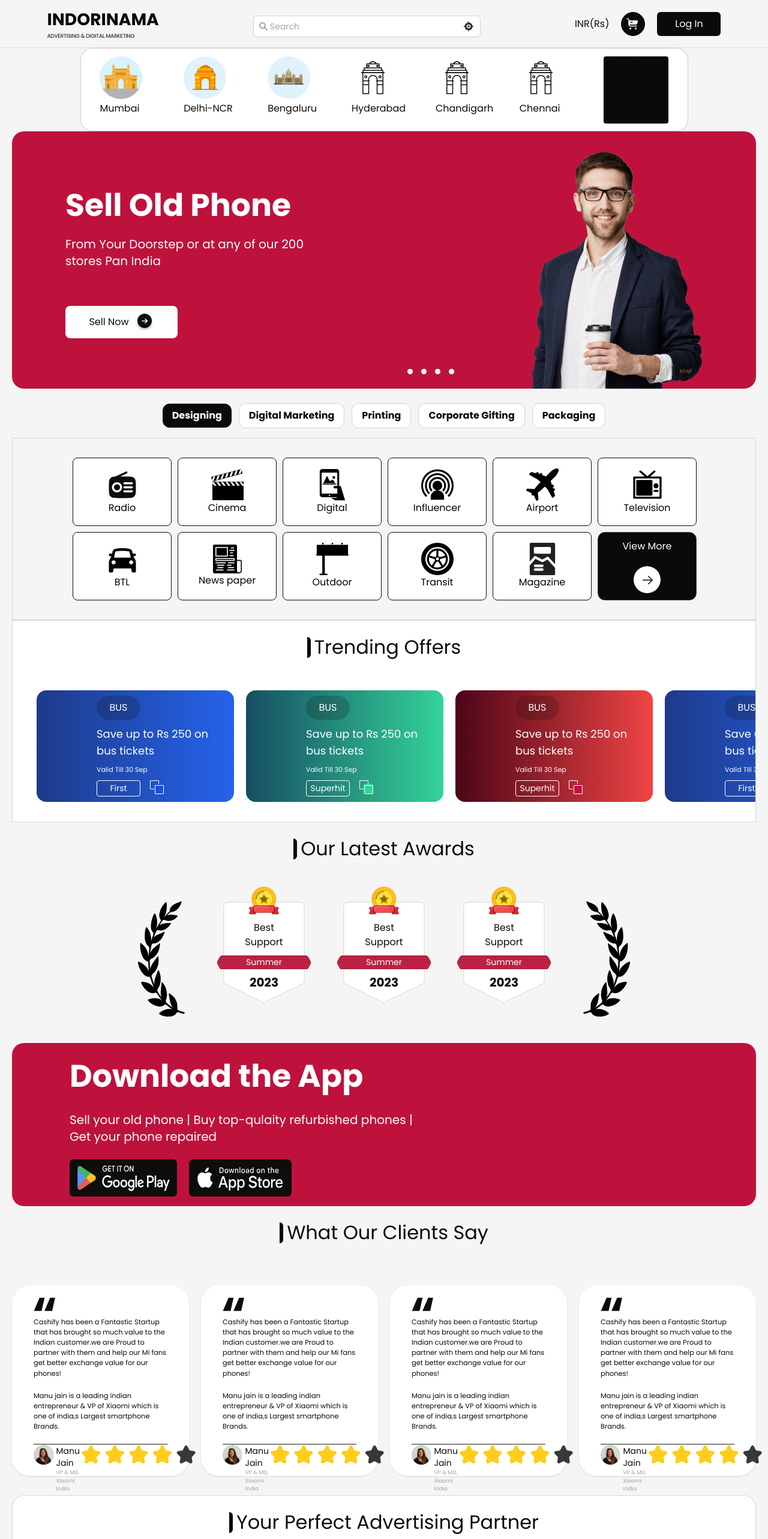
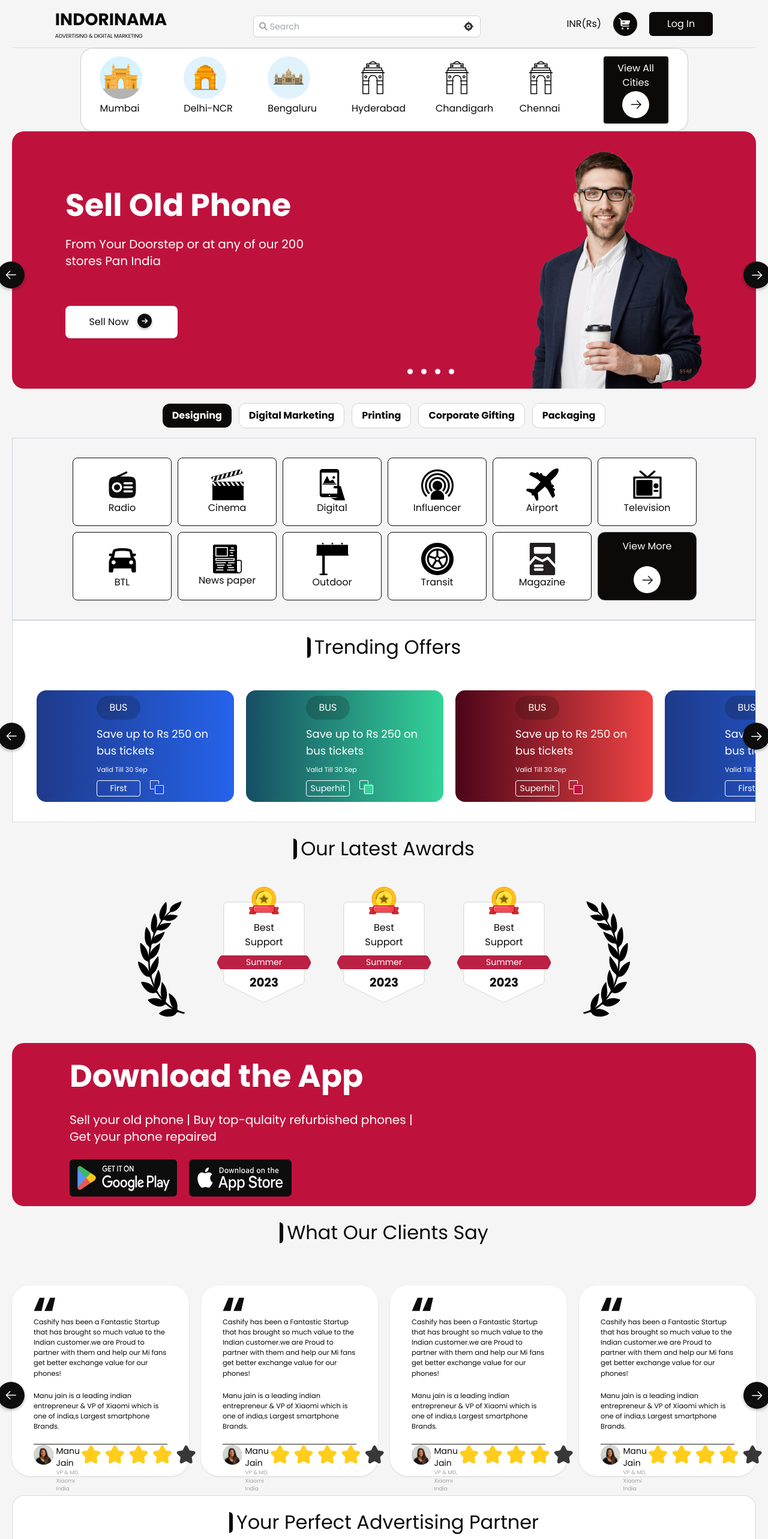
Before and after one commit to angeloilardi/indorinama, a Next.js app: page / in a window 1280 px wide. Shown: the top 2566 px of the page at 60% size. Built offline with nearby package versions, Linux system fonts and the light colour scheme.

Commit message:
general layout tidy up

```diff
--- a/app/page.tsx
+++ b/app/page.tsx
@@ -77,8 +77,9 @@
 export default function Home() {
   return (
     <main className="max-w-[1440px]mx-auto bg-neutral-100">
+      {/* Header */}
       <header>
-        <nav className="flex w-full h-[80px] items-center justify-around border-b border-stone-950 border-opacity-10">
+        <nav className="flex max-w-[1240px] h-[80px] items-center justify-around border-b border-stone-950 border-opacity-10 mx-auto">
           <div>
             <h1 className="text-stone-950 text-[28px] font-semibold font-poppins inline-block">
               INDORINAMA
@@ -129,6 +130,8 @@
           </div>
         </nav>
       </header>
+
+      {/* Cities */}
       <div className="w-[1013px] h-[139px] bg-white rounded-[20px] border border-stone-950 border-opacity-20 flex items-center mx-auto text-stone-950  justify-evenly">
         <div className="w-[108px] h-28 bg-white rounded flex flex-col gap-1">
           <img
@@ -189,13 +192,29 @@
 
           <p>Chennai</p>
         </div>
-        <div className="w-[108px] h-28 bg-stone-950 rounded flex flex-col ">
-          <p>View All Cities</p>
+        <div className=" ">
+          <div className="w-[108px] h-28 bg-stone-950 rounded justify-around flex flex-col items-center py-2">
+            <p className="text-center text-white font-medium">
+              View All Cities
+            </p>
+            <div className="w-[45px] h-[45px] bg-white rounded-full shadow relative">
+              <img
+                src="/images/Arrow - Left.svg"
+                alt=""
+                className="absolute top-1/2 left-1/2 transform -translate-x-1/2 -translate-y-1/2"
+              />
+            </div>
+          </div>
         </div>
       </div>
 
       {/* Sell Old Phone */}
-      <div className="w-[1240px] bg-rose-700 rounded-[20px] flex font-poppins px-[89px] justify-between mx-auto">
+      <div className="max-w-[1240px] bg-rose-700 rounded-[20px] flex font-poppins px-[89px] justify-between mx-auto relative">
+        <img
+          src="/images/back-arrow.svg"
+          alt=""
+          className="absolute -left-7 top-1/2"
+        />
         <div className="flex flex-col justify-center w-[446px]">
           <h3 className=" text-white text-[52px] font-semibold mb-3">
             Sell Old Phone
@@ -221,7 +240,14 @@
           <img src="/images/ellipse-22.svg" alt="" />
         </div>
         <img src="/images/image 14.png" alt="" className="pt-8" />
+        <img
+          src="/images/next-arrow.svg"
+          alt=""
+          className="absolute -right-7 top-1/2"
+        />
       </div>
+
+      {/* Services banner */}
       <div className="mt-6 mb-4 flex justify-center font-poppins gap-3 items-center">
         <button className=" bg-stone-950 rounded-xl text-center text-white text-base font-semibold  px-4 py-2">
           Designing
@@ -243,11 +269,14 @@
 
       {/* Services */}
       <div className="w-[1240px] h-[304px] border border-slate-400 border-opacity-40 mx-auto flex flex-wrap gap-2.5 pl-[100px] items-center py-8">
-        {servicesIcons.map((item) => {
+        {servicesIcons.map((item, i) => {
           return (
-            <div className="flex flex-col rounded-lg border border-stone-950 w-[165px] h-[114px] items-center justify-center bg-white">
+            <div
+              key={i}
+              className="flex flex-col rounded-lg border border-stone-950 w-[165px] h-[114px] items-center justify-center bg-white"
+            >
               <img src={item.icon} alt="" />
-              <p>{item.text}</p>
+              <p className="text-stone-950">{item.text}</p>
             </div>
           );
         })}
@@ -265,6 +294,11 @@
 
       {/* Trending Offers */}
       <div className="w-[1240px] h-[337px] relative bg-white border border-slate-400 border-opacity-40 mx-auto">
+        <img
+          src="/images/back-arrow.svg"
+          alt=""
+          className="absolute -left-7 top-1/2"
+        />
         <div className="mx-auto text-center mt-5 mb-12">
           <div className="w-1.5 h-[35px] bg-stone-950 rounded-tr-md rounded-br-md inline-block mr-1.5 align-middle" />
           <h3 className="inline-block align-middle text-stone-950 text-[32px] font-medium">
@@ -372,21 +406,26 @@
               </div>
             </div>
           </div>
+
+          <img
+            src="/images/next-arrow.svg"
+            alt=""
+            className="absolute -right-7 top-1/2"
+          />
         </div>
       </div>
 
       {/* Our Latest Awards */}
+      <section>
         <div className="mx-auto text-center mt-5 mb-16">
           <div className="w-1.5 h-[35px] bg-stone-950 rounded-tr-md rounded-br-md inline-block mr-1.5 align-middle" />
           <h3 className="inline-block align-middle text-stone-950 text-[32px] font-medium">
             Our Latest Awards
           </h3>
         </div>
-
         <div className="flex max-w-[1240px] relative gap-16 justify-center mx-auto mb-11">
           {/* Award Symbol 1 */}
           <img src="/images/x-338-award-symbol.svg" alt="" />
-
           {/* Award Badge 1 */}
           <div className="flex flex-col bg-[url('/images/vector-1.svg')] w-[136px] h-[170px] items-center bg-contain bg-no-repeat">
             <img
@@ -406,9 +445,7 @@
               2023
             </p>
           </div>
-
           {/* Award Badge 2 */}
-
           <div className="flex flex-col bg-[url('/images/vector-1.svg')] w-[136px] h-[170px] items-center bg-contain bg-no-repeat">
             <img
               src="/images/medal.svg"
@@ -427,9 +464,7 @@
               2023
             </p>
           </div>
-
           {/* Award Badge 3 */}
-
           <div className="flex flex-col bg-[url('/images/vector-1.svg')] w-[136px] h-[170px] items-center bg-contain bg-no-repeat">
             <img
               src="/images/medal.svg"
@@ -448,12 +483,13 @@
               2023
             </p>
           </div>
-
           {/* Award Symbol 2 */}
           <img src="/images/vector.svg" alt="" />
         </div>
+      </section>
 
       {/* Dowmload the app */}
+      <section>
         <div className="w-[1240px] bg-rose-700 rounded-[20px] font-poppins flex flex-col justify-center items-start pl-24 py-4 mx-auto">
           <p className="text-white text-[52px] font-semibold mb-5">
             Download the App
@@ -467,6 +503,7 @@
             <img src="/images/app store.svg" alt="" />
           </div>
         </div>
+      </section>
 
       {/* What our clients say */}
       <section>
@@ -476,8 +513,13 @@
             What Our Clients Say
           </h3>
         </div>
-        <div className="flex max-w-[1240px] mx-auto gap-5">
+        <div className="flex max-w-[1240px] mx-auto gap-5 relative">
           {/* Testimonials */}
+          <img
+            src="/images/back-arrow.svg"
+            alt=""
+            className="absolute -left-7 top-1/2"
+          />
           <div className="w-[294.99px] h-[318px] bg-white rounded-[30px] shadow flex flex-col items-start px-9 py-5">
             <img src="/images/unnamed.svg" alt="" />
             <p className=" text-stone-950 text-[11.4px] font-medium mt-2.5">
@@ -585,6 +627,11 @@
                 className="block ml-auto"
               />
             </div>
+            <img
+              src="/images/next-arrow.svg"
+              alt=""
+              className="absolute -right-7 top-1/2"
+            />
           </div>
         </div>
       </section>
@@ -592,7 +639,7 @@
       {/* Your Perfect Advertising Partner */}
 
       <section className="w-[1240px] h-[429px] bg-white rounded-[20px] border border-slate-400 border-opacity-40 mx-auto mt-8">
-        <div className="mx-auto text-center mt-5 mb-16">
+        <div className="mx-auto text-center mt-5 mb-6">
           <div className="w-1.5 h-[35px] bg-stone-950 rounded-tr-md rounded-br-md inline-block mr-1.5 align-middle" />
           <h3 className="inline-block align-middle text-stone-950 text-[32px] font-medium">
             Your Perfect Advertising Partner
@@ -606,10 +653,13 @@
           the primary goal of assisting our customers in promoting their
           successful brand campaigns.
         </p>
-        <div className="flex gap-5 justify-center">
-          {partnerIcons.map((item) => {
+        <div className="flex gap-5 justify-center my-7">
+          {partnerIcons.map((item, i) => {
             return (
-              <div className="w-[113px] h-[121px] bg-white rounded-md border border-zinc-400 flex flex-col justify-center items-center py-[13px]">
+              <div
+                key={i}
+                className="w-[113px] h-[121px] bg-white rounded-md border border-zinc-400 flex flex-col justify-center items-center py-[13px]"
+              >
                 <img src={item.icon} alt="" />
                 <p className="text-center text-stone-950 text-[11px]">
                   {item.text}
@@ -640,7 +690,7 @@
             Our Venture
           </h3>
         </div>
-        <div className="flex w-full my-8 justify-center">
+        <div className="flex w-full my-8 justify-center gap-2.5">
           <a href="" className="w-[90px]">
             <img
               src="/images/81e390941af600e0c1f3328958fee60b (1).png"
@@ -670,9 +720,10 @@
         </div>
       </section>
 
-      <footer className="w-full bg-stone-950 border-t border-stone-950 border-opacity-10 text-white font-roboto">
+      {/* Footer */}
+      <footer className="w-full bg-stone-950 border-t border-stone-950 border-opacity-10 text-white">
         <div className="flex justify-around max-w-[1440px] pb-20">
-          <div className="flex flex-col justify-center">
+          <div className="flex flex-col justify-center font-inter">
             <p className="text-white text-base font-normal capitalize leading-relaxed tracking-tight font-inter">
               Lorem Ipsum is simply dummy text of the
               <br />
@@ -713,7 +764,7 @@
           </div>
 
           {/* Quick links */}
-          <div className="flex flex-col mt-8 gap-6">
+          <div className="flex flex-col mt-8 gap-6 font-roboto">
             <h3 className="text-2xl font-semibold capitalize">Quick Links</h3>
 
             <a href="" className="capitalize">
@@ -738,7 +789,7 @@
           </div>
 
           {/* our offerings */}
-          <div className="flex flex-col mt-8 gap-6">
+          <div className="flex flex-col mt-8 gap-6 font-roboto">
             <h3 className="text-2xl font-semibold capitalize">Our Offerings</h3>
 
             <a href="" className="capitalize">
@@ -764,7 +815,7 @@
 
           {/* Contact us */}
 
-          <div className="flex flex-col mt-8 gap-6">
+          <div className="flex flex-col mt-8 gap-6 font-roboto">
             <h3 className="text-2xl font-semibold capitalize">Contact us</h3>
             <div className="flex gap-[15px]">
               <img src="/images/location-svgrepo-com-11.svg" alt="" />
```
Also changed, not shown: public/images/back-arrow.svg (added), public/images/next-arrow.svg (added). Lines whose indentation alone changed are shown as unchanged.
